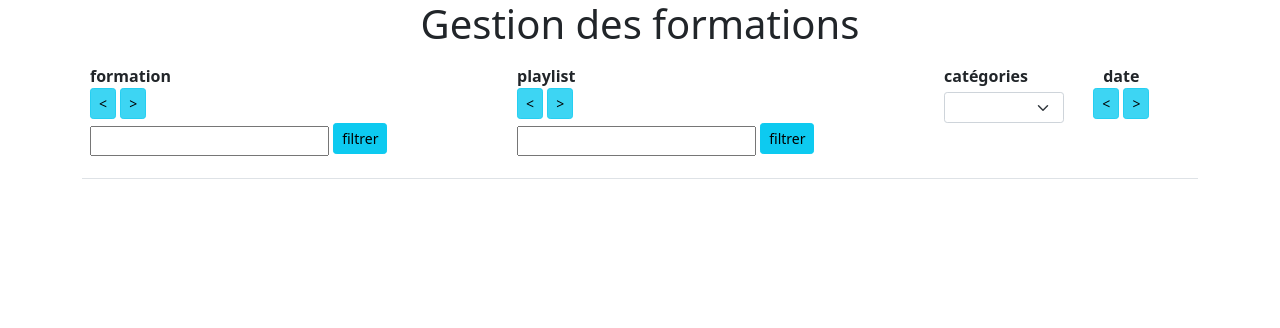
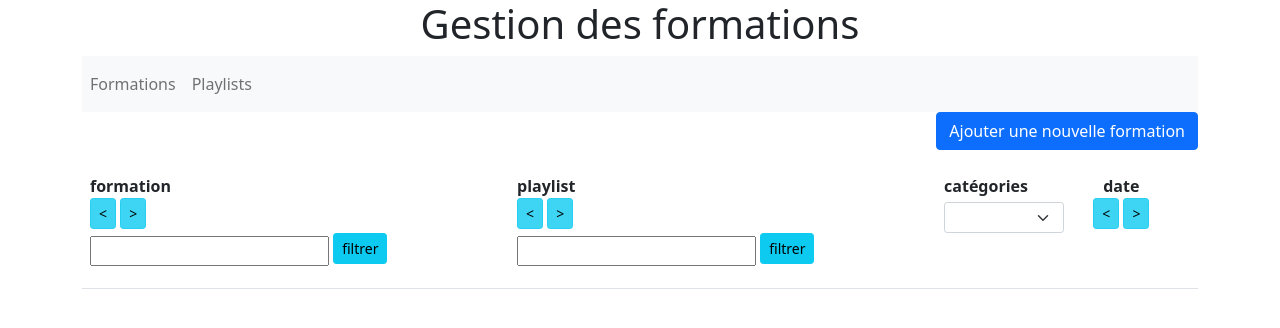
Before and after one commit to User3426/mediatekformation, a Symfony app: template templates/admin/admin.formations.html.twig in a window 1280 px wide. Shown: the top 328 px of the page. Run offline with Twig, Linux system fonts and the light colour scheme; the template is opened without the code that fills it, so the values that code supplies are empty; some libraries are stand-ins or nearby versions.

Commit message:
Mission 2.1.3 : ajout d'une formation

```diff
--- a/src/Entity/Formation.php
+++ b/src/Entity/Formation.php
@@ -23,15 +23,16 @@
     private ?int $id = null;
 
     #[ORM\Column(type: Types::DATETIME_MUTABLE, nullable: true)]
+    #[Assert\LessThanOrEqual("now")]
     private ?\DateTimeInterface $publishedAt = null;
 
-    #[ORM\Column(length: 100, nullable: true)]
+    #[ORM\Column(length: 100, nullable: false)]
     private ?string $title = null;
 
     #[ORM\Column(type: Types::TEXT, nullable: true)]
     private ?string $description = null;
 
-    #[ORM\Column(length: 20, nullable: true)]
+    #[ORM\Column(length: 20, nullable: false)]
     private ?string $videoId = null;
 
     #[ORM\ManyToOne(inversedBy: 'formations')]
--- a/templates/admin/admin.formations.html.twig
+++ b/templates/admin/admin.formations.html.twig
@@ -1,5 +1,10 @@
 {% extends "baseadmin.html.twig" %}
 {% block body %}
+    <p class="text-end">
+        <a href="{{ path('admin.formation.ajout') }}" class="btn btn-primary">
+            Ajouter une nouvelle formation
+        </a>
+    </p>
     <table class="table table-striped">
         <thead>
             <tr>
--- a/templates/baseadmin.html.twig
+++ b/templates/baseadmin.html.twig
@@ -8,6 +8,19 @@
         <div class="text-center">
             <h1>Gestion des formations</h1>
         </div>
+        <!-- menu -->
+        <nav class="navbar navbar-expand-lg navbar-light bg-light">
+            <div class="collapse navbar-collapse" id="navbarSupportedContent">
+                <ul class="navbar-nav me-auto mb-2 mb-lg-0">
+                    <li class="nav-item">
+                        <a class="nav-link" href="{{ path('admin.formations') }}">Formations</a>
+                    </li>
+                    <li class="nav-item">
+                        <a class="nav-link" href="#">Playlists</a>
+                    </li>
+                </ul>
+            </div>
+        </nav>
     </div>
 {% endblock %}
 {% block body %}{% endblock %}
```
Also changed, not shown: src/Controller/admin/AdminFormationsController.php (+17 -0 lines), src/Form/FormationType.php (+5 -3 lines), templates/admin/admin.formation.ajout.html.twig (added, +8 -0 lines).
